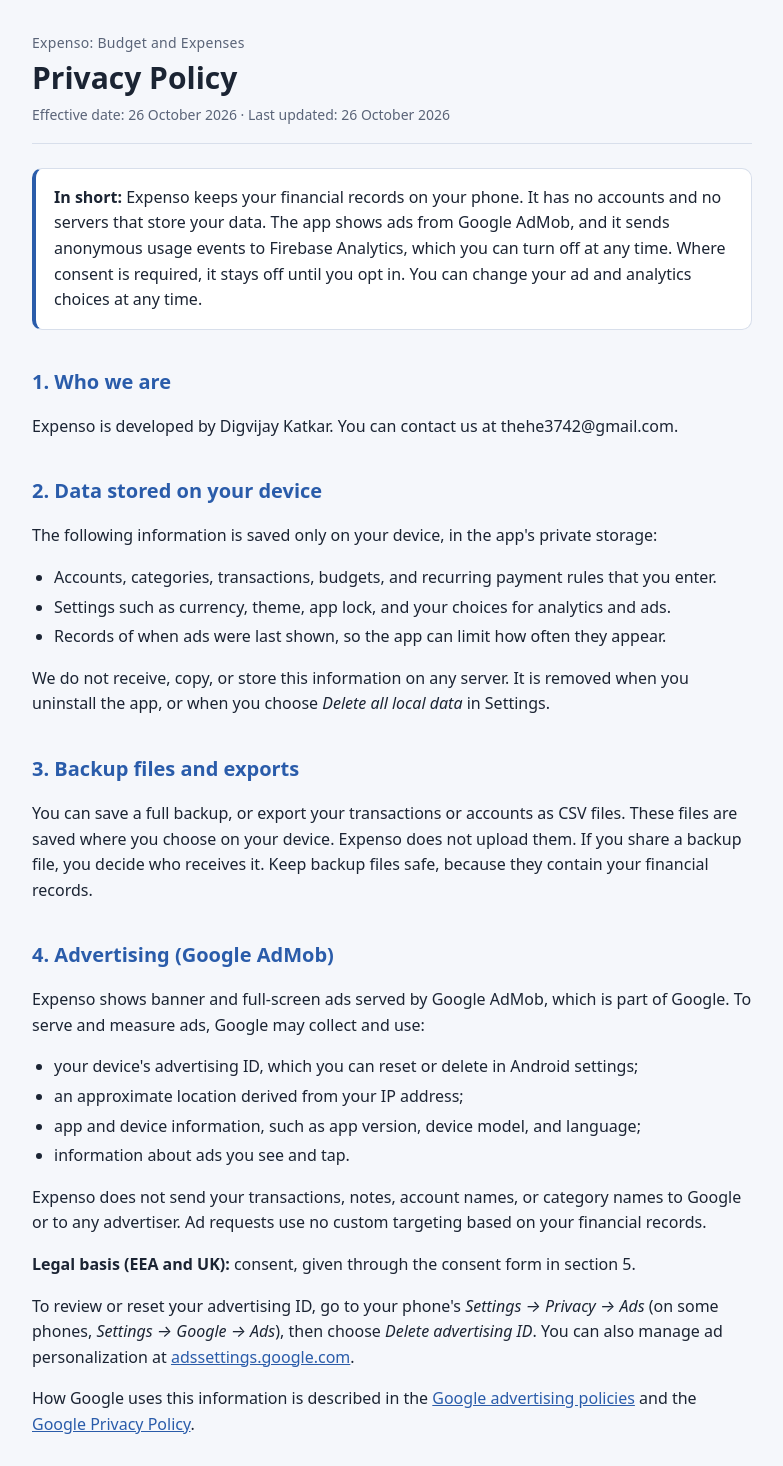
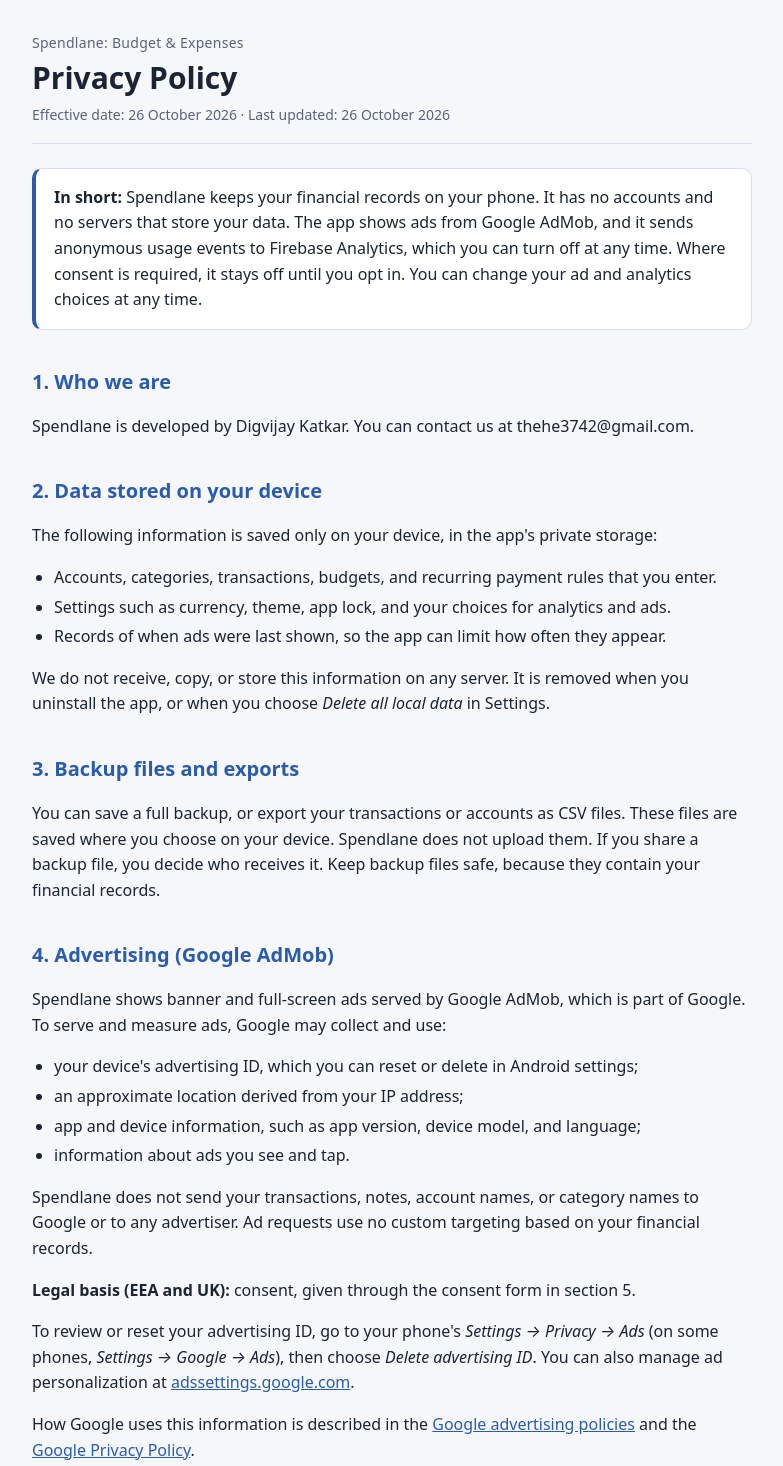
Before and after one commit to thehe3742-boop/hehe3742-boop.github.io, a plain HTML site: page index.html in a window 1280 px wide. Shown: the top 1466 px of the page, without its empty margins (248-1031 px from the left). Drawn offline with Linux system fonts and the light colour scheme.

Commit message:
Rename app to Spendlane: Budget & Expenses; privacy policy updated

```diff
--- a/index.html
+++ b/index.html
@@ -3,8 +3,8 @@
 <head>
   <meta charset="utf-8">
   <meta name="viewport" content="width=device-width, initial-scale=1">
-  <title>Privacy Policy · Expenso: Budget and Expenses</title>
-  <meta name="description" content="How Expenso: Budget and Expenses handles your data, the ads it shows, and your privacy choices.">
+  <title>Privacy Policy · Spendlane: Budget &amp; Expenses</title>
+  <meta name="description" content="How Spendlane: Budget &amp; Expenses handles your data, the ads it shows, and your privacy choices.">
   <meta name="robots" content="index, follow">
   <style>
     :root {
@@ -56,19 +56,19 @@
 <body>
 <main>
   <header>
-    <div class="brand">Expenso: Budget and Expenses</div>
+    <div class="brand">Spendlane: Budget &amp; Expenses</div>
     <h1>Privacy Policy</h1>
     <div class="meta">Effective date: 26 October 2026 · Last updated: 26 October 2026</div>
   </header>
 
   <div class="summary">
-    <p><strong>In short:</strong> Expenso keeps your financial records on your phone. It has no accounts and no servers
+    <p><strong>In short:</strong> Spendlane keeps your financial records on your phone. It has no accounts and no servers
     that store your data. The app shows ads from Google AdMob, and it sends anonymous usage events to Firebase Analytics,
     which you can turn off at any time. Where consent is required, it stays off until you opt in. You can change your ad and analytics choices at any time.</p>
   </div>
 
   <h2>1. Who we are</h2>
-  <p>Expenso is developed by Digvijay Katkar. You can contact us at
+  <p>Spendlane is developed by Digvijay Katkar. You can contact us at
   thehe3742@gmail.com.</p>
 
   <h2>2. Data stored on your device</h2>
@@ -83,11 +83,11 @@
 
   <h2>3. Backup files and exports</h2>
   <p>You can save a full backup, or export your transactions or accounts as CSV files. These files are saved where you
-  choose on your device. Expenso does not upload them. If you share a backup file, you decide who receives it. Keep backup
+  choose on your device. Spendlane does not upload them. If you share a backup file, you decide who receives it. Keep backup
   files safe, because they contain your financial records.</p>
 
   <h2>4. Advertising (Google AdMob)</h2>
-  <p>Expenso shows banner and full-screen ads served by Google AdMob, which is part of Google. To serve and measure ads,
+  <p>Spendlane shows banner and full-screen ads served by Google AdMob, which is part of Google. To serve and measure ads,
   Google may collect and use:</p>
   <ul>
     <li>your device's advertising ID, which you can reset or delete in Android settings;</li>
@@ -95,7 +95,7 @@
     <li>app and device information, such as app version, device model, and language;</li>
     <li>information about ads you see and tap.</li>
   </ul>
-  <p>Expenso does not send your transactions, notes, account names, or category names to Google or to any advertiser.
+  <p>Spendlane does not send your transactions, notes, account names, or category names to Google or to any advertiser.
   Ad requests use no custom targeting based on your financial records.</p>
   <p><strong>Legal basis (EEA and UK):</strong> consent, given through the consent form in section 5.</p>
   <p>To review or reset your advertising ID, go to your phone's <em>Settings &rarr; Privacy &rarr; Ads</em> (on some phones,
@@ -151,7 +151,7 @@
     <li>We do not sync your financial records to a server.</li>
     <li>We do not collect your contacts, photos, messages, or precise location.</li>
     <li>We do not sell your personal information.</li>
-    <li>Expenso is not a financial service. It does not connect to your bank, hold or move money, lend, or process payments.
+    <li>Spendlane is not a financial service. It does not connect to your bank, hold or move money, lend, or process payments.
     It is a personal record-keeping tool that you fill in yourself.</li>
   </ul>
 
@@ -175,14 +175,14 @@
   us using the details in section 1. We will respond within the time the law requires.</p>
 
   <h2>12. Children</h2>
-  <p>Expenso is not directed to children under 13, and it does not knowingly collect information from children. If you
+  <p>Spendlane is not directed to children under 13, and it does not knowingly collect information from children. If you
   believe a child has given us personal information, contact us and we will act on it.</p>
 
   <h2>13. International use</h2>
   <p>Google may process ad and analytics data in the United States and other countries, including countries outside the
   EEA and UK. For transfers from the EEA and UK, Google relies on standard contractual clauses approved by the European
   Commission and the UK, as described in its privacy policy. Your financial records stay on your device and do not move
-  across borders through Expenso.</p>
+  across borders through Spendlane.</p>
 
   <h2>14. Changes to this policy</h2>
   <p>We may update this policy. The dates at the top show when it last changed. For significant changes, we will show a
@@ -198,7 +198,7 @@
   Email: thehe3742@gmail.com</p>
 
   <footer>
-    <p>Expenso: Budget and Expenses · Package <code>com.thehe.expenso</code></p>
+    <p>Spendlane: Budget &amp; Expenses · Package <code>com.thehe.expenso</code></p>
   </footer>
 </main>
 </body>
```
